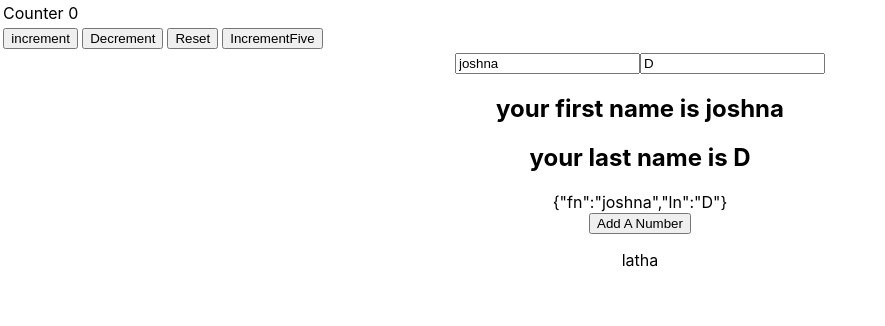
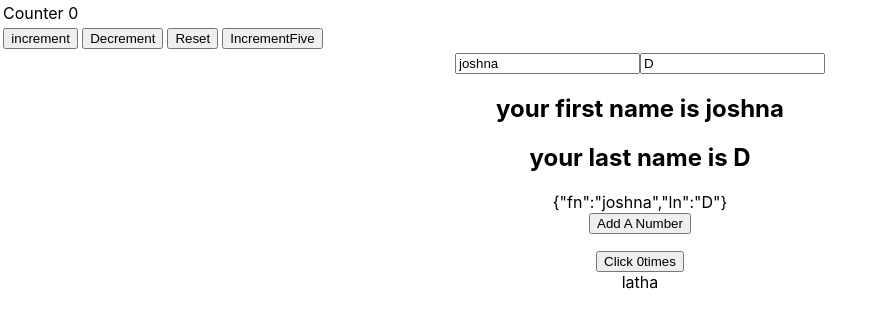
Before and after one commit to lathadkc/myfirstreact, a React (Create React App) app: page / in a window 1280 px wide. Shown: the top 326 px of the page, without its empty margins (0-885 px from the left). Built offline with nearby package versions, Linux system fonts and the light colour scheme.

Commit message:
added useeffect

```diff
--- a/src/App.js
+++ b/src/App.js
@@ -4,6 +4,8 @@
 import HookCounter from './components/HookCounter';
 import HookcounterThree from './components/HookCounterThree';
 import HookCounter4 from './components/HookCounter4';
+import HookCounterOne from './components/HookCounterOne';
+
 
 function App() {
   return (
@@ -11,6 +13,7 @@
       <HookCounter></HookCounter>
     <HookcounterThree></HookcounterThree>
     <HookCounter4></HookCounter4>
+    <HookCounterOne></HookCounterOne>
         latha
     </div>
   );
--- /dev/null
+++ b/src/components/HookCounterOne.js
@@ -0,0 +1,20 @@
+import React, { useState, useEffect } from 'react';
+
+
+function HookCounterOne() {
+    const[count,setCount] = useState(0);
+    useEffect(() =>{
+        console.log("within useEffectHookCounterONe");
+        document.title = `you clicked ${count} times`;
+    });
+    return(
+<div>
+
+<button onClick = {() => setCount(count+1)} >Click {count}times</button>
+</div>
+
+    );
+
+}
+
+export default HookCounterOne;
```
